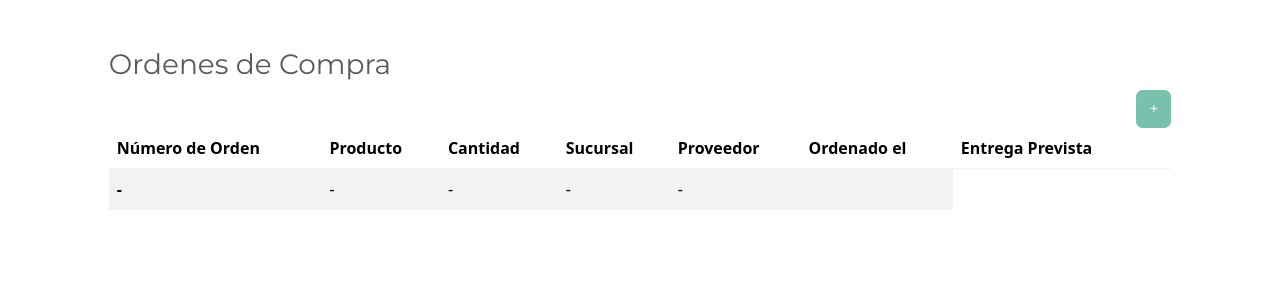
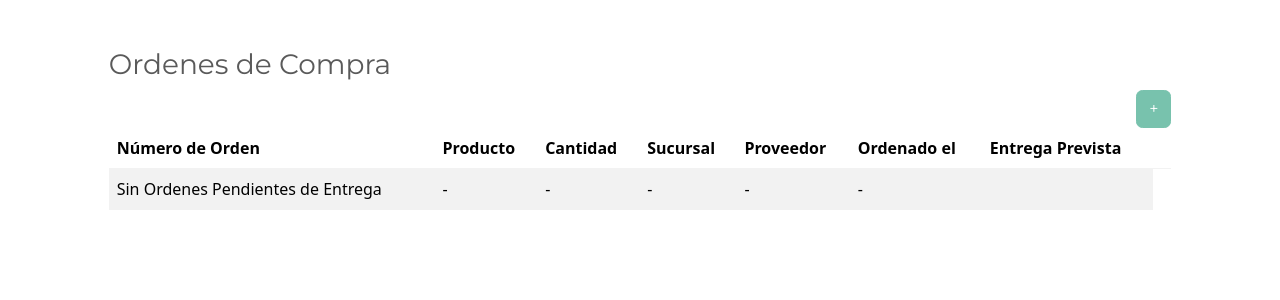
Before and after one commit to Seka322/Modulo-de-Compras, a Django app: template compras/templates/dashboard.html in a window 1280 px wide. Shown: the part 56-356 px from the top of the page. Run offline with Django 5.2, Linux system fonts and the light colour scheme; the template is opened without the code that fills it, so the values that code supplies are empty; some libraries are stand-ins or nearby versions.

Commit message:
Tabla default

```diff
--- a/compras/templates/dashboard.html
+++ b/compras/templates/dashboard.html
@@ -39,7 +39,8 @@
 				<tbody>
 					{% if items|length == 0 %}
 					<tr>
-						<th scope="row">-</th>
+						<td scope="row">Sin Ordenes Pendientes de Entrega</td>
+						<td>-</td>
 						<td>-</td>
 						<td>-</td>
 						<td>-</td>
```
